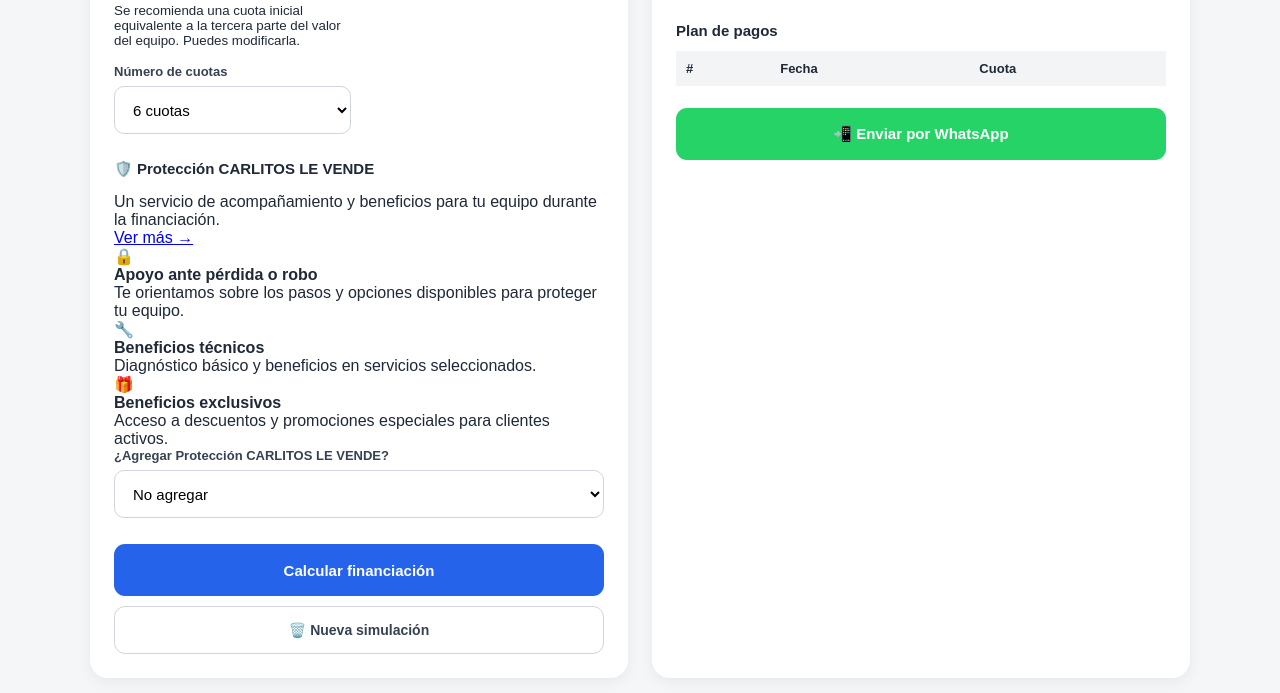
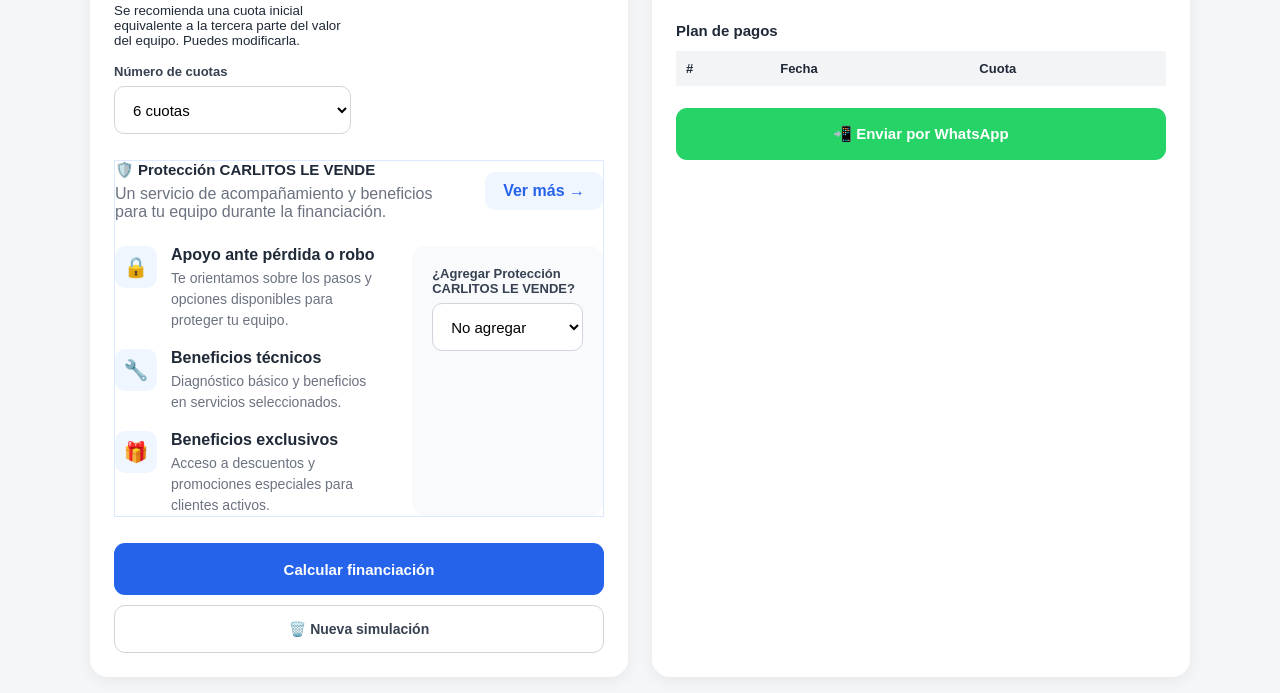
Before and after one commit to jrp06-ux/Simulador-creditos-Carlitos-le-vende, a plain HTML site: page index.html in a window 1280 px wide. Shown: the part 639-1332 px from the top of the page. Drawn offline with Linux system fonts and the light colour scheme.

Commit message:
Update and restructure CSS styles
Refactor CSS styles for layout and components.

```diff
--- a/style.css
+++ b/style.css
@@ -571,3 +571,171 @@ footer {
     }
 
 }
+
+/* =====================================================
+   PROTECCIÓN CARLITOS LE VENDE
+===================================================== */
+
+.protection-section {
+    border: 1px solid #dbeafe;
+}
+
+
+.protection-header {
+    display: flex;
+    justify-content: space-between;
+    align-items: center;
+
+    gap: 20px;
+
+    margin-bottom: 25px;
+}
+
+
+.protection-header h3 {
+    margin-bottom: 6px;
+}
+
+
+.protection-header p {
+    color: #6b7280;
+    margin: 0;
+}
+
+
+.btn-ver-mas {
+    text-decoration: none;
+
+    padding: 10px 18px;
+
+    border-radius: 10px;
+
+    background: #eff6ff;
+
+    color: #2563eb;
+
+    font-weight: 600;
+
+    white-space: nowrap;
+
+    transition: 0.2s;
+}
+
+
+.btn-ver-mas:hover {
+    background: #dbeafe;
+}
+
+
+.protection-content {
+    display: grid;
+
+    grid-template-columns: 1.4fr 1fr;
+
+    gap: 30px;
+}
+
+
+.protection-benefits {
+    display: flex;
+    flex-direction: column;
+
+    gap: 18px;
+}
+
+
+.benefit {
+    display: flex;
+
+    align-items: flex-start;
+
+    gap: 14px;
+}
+
+
+.benefit > span {
+    width: 42px;
+    height: 42px;
+
+    display: flex;
+
+    align-items: center;
+    justify-content: center;
+
+    background: #eff6ff;
+
+    border-radius: 10px;
+
+    font-size: 20px;
+
+    flex-shrink: 0;
+}
+
+
+.benefit strong {
+    display: block;
+
+    margin-bottom: 4px;
+}
+
+
+.benefit p {
+    margin: 0;
+
+    color: #6b7280;
+
+    font-size: 14px;
+
+    line-height: 1.5;
+}
+
+
+.protection-info {
+    padding: 20px;
+
+    background: #f8fafc;
+
+    border-radius: 14px;
+
+    display: flex;
+
+    flex-direction: column;
+
+    gap: 18px;
+}
+
+
+.protection-price small {
+    display: block;
+
+    margin-top: 8px;
+
+    color: #6b7280;
+
+    line-height: 1.4;
+}
+
+
+/* TABLET Y CELULAR */
+
+@media (max-width: 768px) {
+
+    .protection-content {
+        grid-template-columns: 1fr;
+    }
+
+
+    .protection-header {
+        align-items: flex-start;
+
+        flex-direction: column;
+    }
+
+
+    .btn-ver-mas {
+        width: 100%;
+
+        text-align: center;
+    }
+
+}
```
